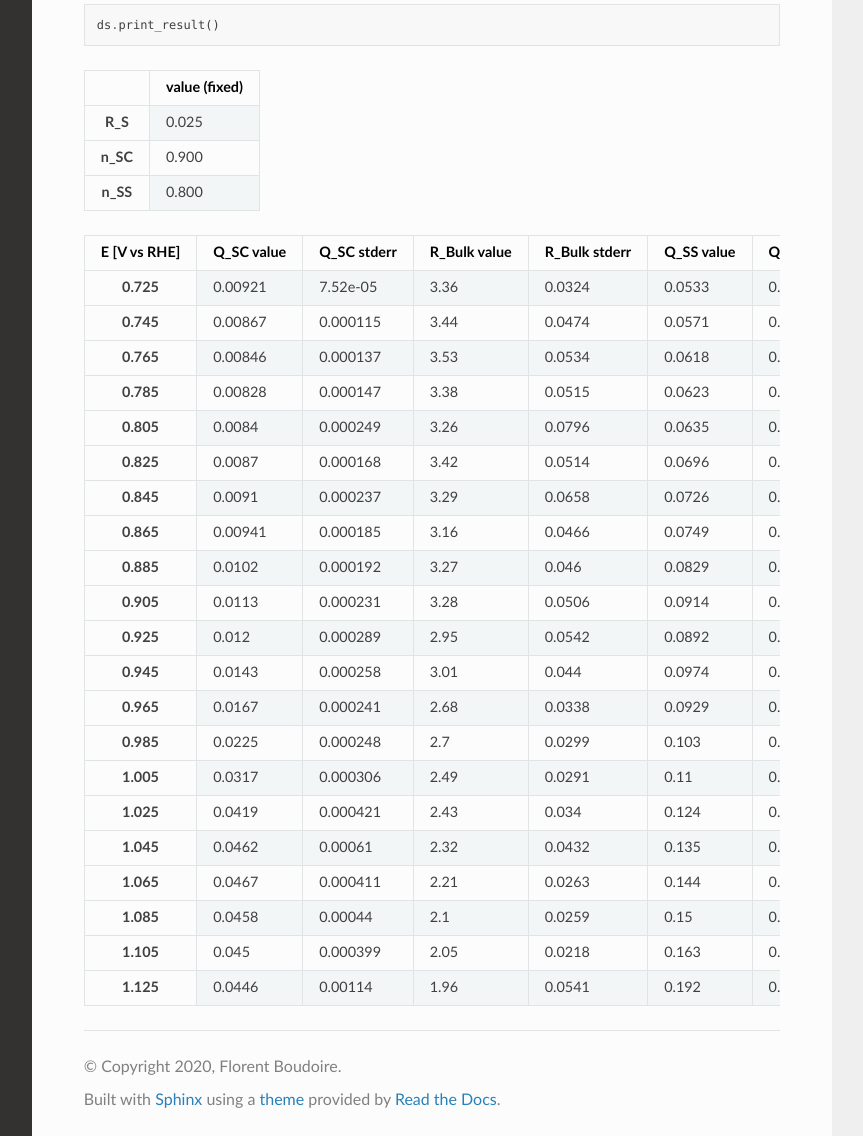
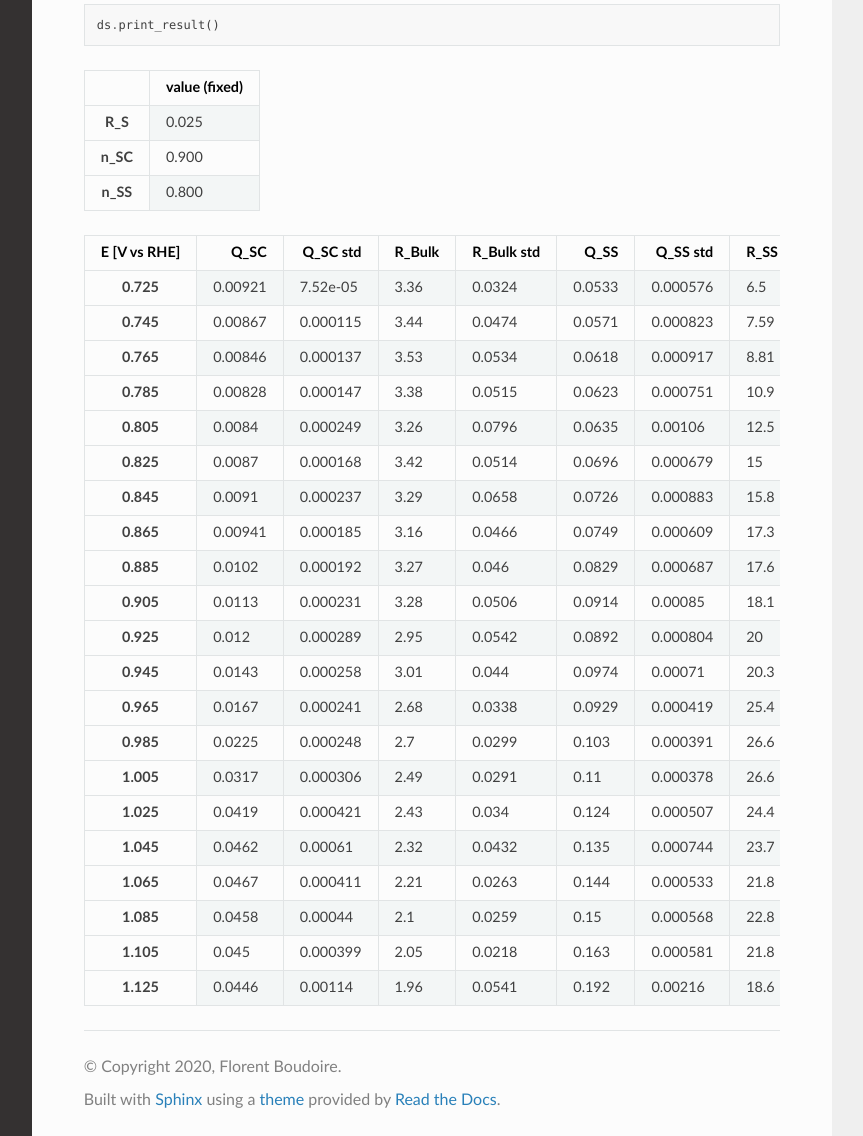
Before and after one commit to flboudoire/EZ, a Sphinx documentation site: the page built from docs/notebooks/EIS.md, in a window 1280 px wide and 1400 px high, scrolled down 2237 px. Shown: the part 264-1400 px from the top of the window, without its empty margins (268-1131 px from the left). Built offline with Sphinx 7.4.7 and the Read the Docs theme 2.0.0, drawn with Linux system fonts in a browser that asks for light colours.

Commit message:
Auto update

```diff
--- a/docs/notebooks/EIS.md
+++ b/docs/notebooks/EIS.md
@@ -140,14 +140,14 @@ ds.print_result()
   <thead>
     <tr style="text-align: right;">
       <th>E [V vs RHE]</th>
-      <th>Q_SC value</th>
-      <th>Q_SC stderr</th>
-      <th>R_Bulk value</th>
-      <th>R_Bulk stderr</th>
-      <th>Q_SS value</th>
-      <th>Q_SS stderr</th>
-      <th>R_SS value</th>
-      <th>R_SS stderr</th>
+      <th>Q_SC</th>
+      <th>Q_SC std</th>
+      <th>R_Bulk</th>
+      <th>R_Bulk std</th>
+      <th>Q_SS</th>
+      <th>Q_SS std</th>
+      <th>R_SS</th>
+      <th>R_SS std</th>
     </tr>
   </thead>
   <tbody>
```
Also changed, not shown: examples/EIS.md (+8 -8 lines), 9 other files.
